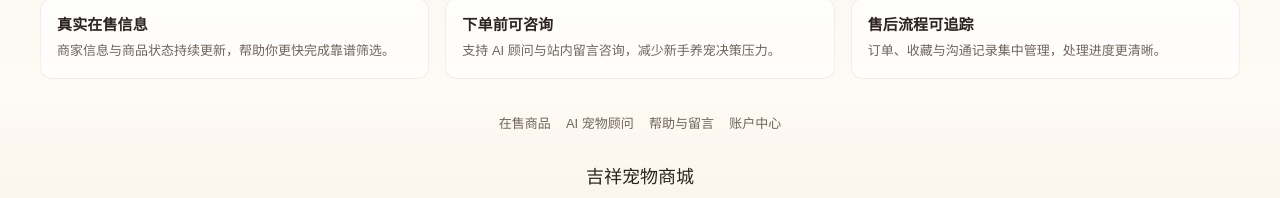
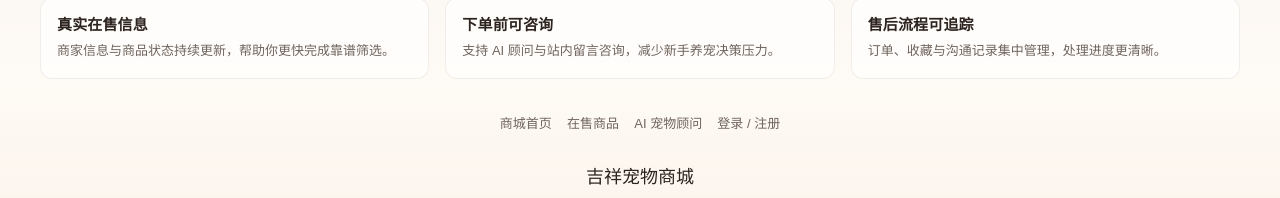
Before and after one commit to Smartloe/PetMarketplaceSystem, a Vue app in the folder frontstage/pet_shop/: page / in a window 1280 px wide. Shown: the part 2823-3021 px from the top of the page. Built offline with nearby package versions, Linux system fonts and the light colour scheme; no server answers.

Commit message:
fix: highlight account routes and gate footer links

```diff
--- a/frontstage/pet_shop/src/components/Footer.vue
+++ b/frontstage/pet_shop/src/components/Footer.vue
@@ -29,6 +29,9 @@
 </template>
 
 <script>
+import { computed } from 'vue';
+import { useStore } from 'vuex';
+
 const servicePromises = [
   {
     title: '真实在售信息',
@@ -44,15 +47,29 @@ const servicePromises = [
   }
 ];
 
-const helpLinks = [
+const publicHelpLinks = [
+  { label: '商城首页', href: '/' },
   { label: '在售商品', href: '/commodity' },
-  { label: 'AI 宠物顾问', href: '/ai-pet-expert' },
+  { label: 'AI 宠物顾问', href: '/ai-pet-expert' }
+];
+
+const guestHelpLinks = [
+  ...publicHelpLinks,
+  { label: '登录 / 注册', href: '/accounts/login' }
+];
+
+const memberHelpLinks = [
+  ...publicHelpLinks,
   { label: '帮助与留言', href: '/messages' },
   { label: '账户中心', href: '/accounts/user-center' }
 ];
 
 export default {
   setup() {
+    const store = useStore();
+    const isLoggedIn = computed(() => store.state.isLoggedIn);
+    const helpLinks = computed(() => (isLoggedIn.value ? memberHelpLinks : guestHelpLinks));
+
     return {
       servicePromises,
       helpLinks,
--- a/frontstage/pet_shop/src/components/Header.vue
+++ b/frontstage/pet_shop/src/components/Header.vue
@@ -23,7 +23,7 @@
         <div class="navbar-account">
           <button
             type="button"
-            class="account-trigger"
+            :class="['account-trigger', { active: isAccountRouteActive }]"
             :aria-expanded="showAccountMenu"
             aria-label="账户菜单"
             @click="toggleAccountMenu"
@@ -156,6 +156,15 @@ const guestActions = [
   { label: '注册', href: '/accounts/register' }
 ];
 
+const accountActivePrefixes = [
+  '/favorites',
+  '/trade/orders',
+  '/messages',
+  '/accounts/user-center',
+  '/accounts/login',
+  '/accounts/register'
+];
+
 export default {
   setup() {
     const route = useRoute();
@@ -166,6 +175,9 @@ export default {
 
     const isLoggedIn = computed(() => store.state.isLoggedIn);
     const accountLabel = computed(() => (isLoggedIn.value ? '账户' : '账户 / 登录'));
+    const isAccountRouteActive = computed(() =>
+      accountActivePrefixes.some((prefix) => route.path.startsWith(prefix))
+    );
 
     const isRouteActive = (href) => {
       if (href === '/') {
@@ -239,6 +251,7 @@ export default {
       showMobileMenu,
       isLoggedIn,
       accountLabel,
+      isAccountRouteActive,
       isRouteActive,
       toggleAccountMenu,
       toggleMobileMenu,
@@ -343,6 +356,13 @@ export default {
   border-color: rgba(127, 162, 166, 0.5);
   background: rgba(255, 255, 255, 0.95);
   box-shadow: 0 10px 20px rgba(83, 56, 40, 0.1);
+}
+
+.account-trigger.active {
+  border-color: rgba(127, 162, 166, 0.5);
+  background: rgba(127, 162, 166, 0.18);
+  color: var(--brand-accent-strong);
+  box-shadow: inset 0 0 0 1px rgba(99, 141, 145, 0.2);
 }
 
 .account-arrow {
```
